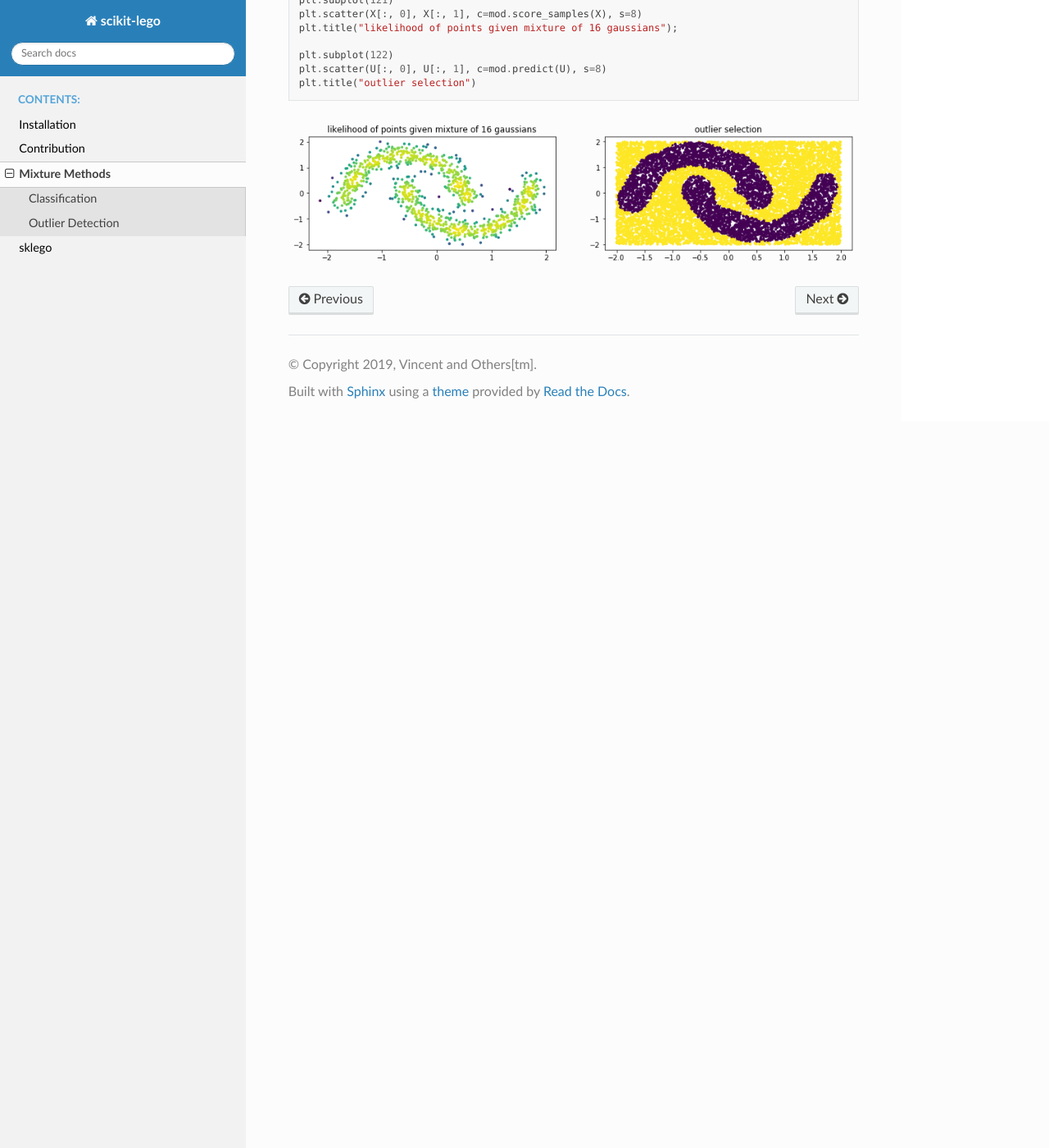
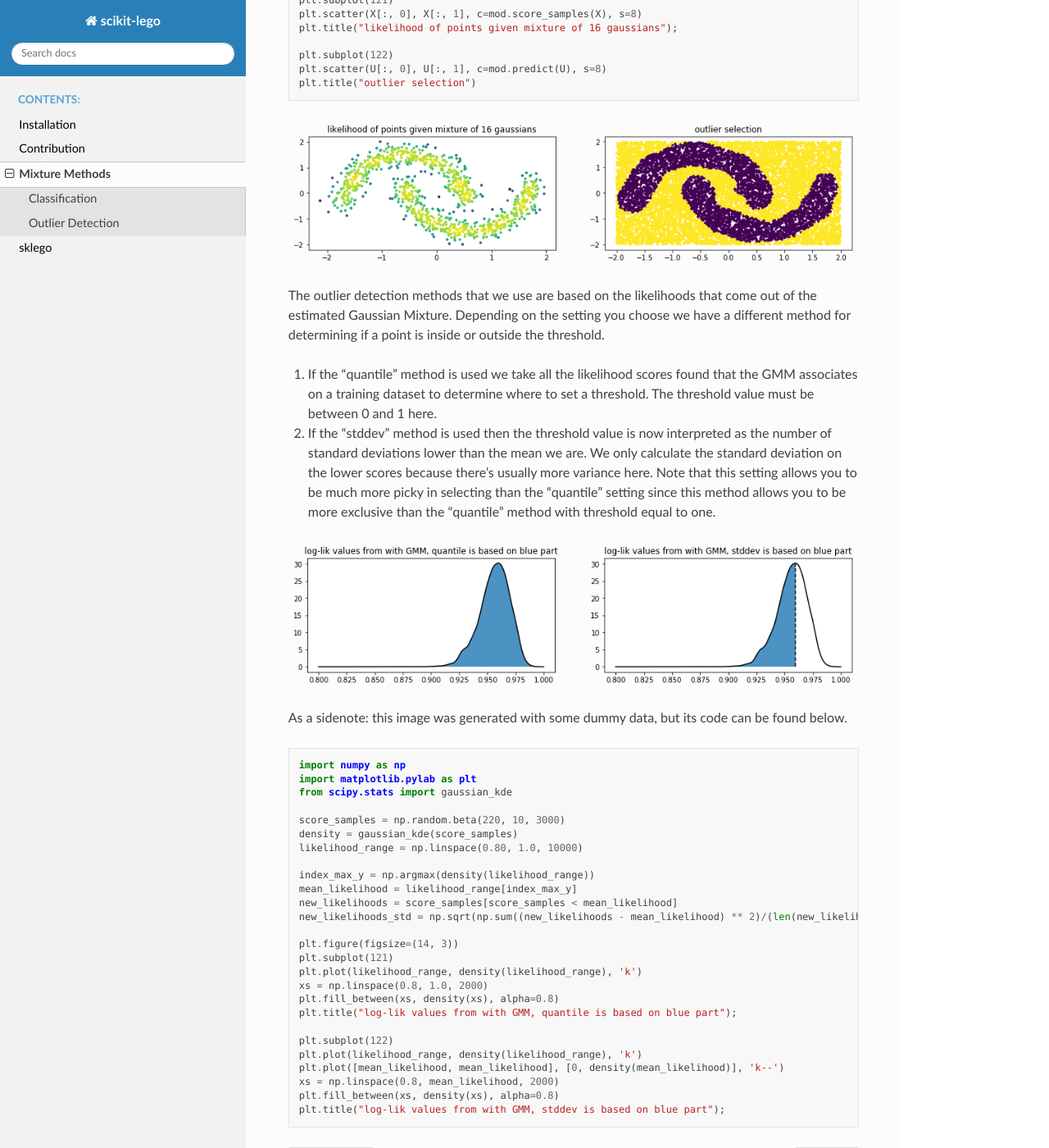
Before and after one commit to koaning/scikit-lego, a Sphinx documentation site: the page built from doc/mixture-methods.rst, in a window 1280 px wide and 1400 px high, scrolled down 1433 px. Shown: the whole window at 82% size. Built offline with Sphinx 7.4.7 and the Read the Docs theme 2.0.0, drawn with Linux system fonts in a browser that asks for light colours; before the commit the page ends 1947 px from its top, so only the background shows below that.

Commit message:
added some more explainer to the methods

```diff
--- a/doc/mixture-methods.rst
+++ b/doc/mixture-methods.rst
@@ -77,3 +77,51 @@ from sklego to do outlier detection.
     plt.title("outlier selection")
 
 .. image:: _static/outlier-mixture.png
+
+The outlier detection methods that we use are based on the likelihoods
+that come out of the estimated Gaussian Mixture. Depending on the setting
+you choose we have a different method for determining if a point is inside
+or outside the threshold.
+
+1. If the "quantile" method is used we take all the likelihood scores
+   found that the GMM associates on a training dataset to determine where
+   to set a threshold. The threshold value must be between 0 and 1 here.
+2. If the "stddev" method is used then the threshold value is now interpreted
+   as the number of standard deviations lower than the mean we are. We only
+   calculate the standard deviation on the lower scores because there's usually
+   more variance here. Note that this setting allows you to be much more picky
+   in selecting than the "quantile" setting since this method allows you to be
+   more exclusive than the "quantile" method with threshold equal to one.
+
+.. image:: _static/outlier-mixture-threshold.png
+
+As a sidenote: this image was generated with some dummy data, but its code can be found below.
+
+.. testcode:: python
+
+    import numpy as np
+    import matplotlib.pylab as plt
+    from scipy.stats import gaussian_kde
+
+    score_samples = np.random.beta(220, 10, 3000)
+    density = gaussian_kde(score_samples)
+    likelihood_range = np.linspace(0.80, 1.0, 10000)
+
+    index_max_y = np.argmax(density(likelihood_range))
+    mean_likelihood = likelihood_range[index_max_y]
+    new_likelihoods = score_samples[score_samples < mean_likelihood]
+    new_likelihoods_std = np.sqrt(np.sum((new_likelihoods - mean_likelihood) ** 2)/(len(new_likelihoods) - 1))
+
+    plt.figure(figsize=(14, 3))
+    plt.subplot(121)
+    plt.plot(likelihood_range, density(likelihood_range), 'k')
+    xs = np.linspace(0.8, 1.0, 2000)
+    plt.fill_between(xs, density(xs), alpha=0.8)
+    plt.title("log-lik values from with GMM, quantile is based on blue part");
+
+    plt.subplot(122)
+    plt.plot(likelihood_range, density(likelihood_range), 'k')
+    plt.plot([mean_likelihood, mean_likelihood], [0, density(mean_likelihood)], 'k--')
+    xs = np.linspace(0.8, mean_likelihood, 2000)
+    plt.fill_between(xs, density(xs), alpha=0.8)
+    plt.title("log-lik values from with GMM, stddev is based on blue part");
```
Also changed, not shown: doc/_static/outlier-mixture-threshold.png (added), 1 other file.
